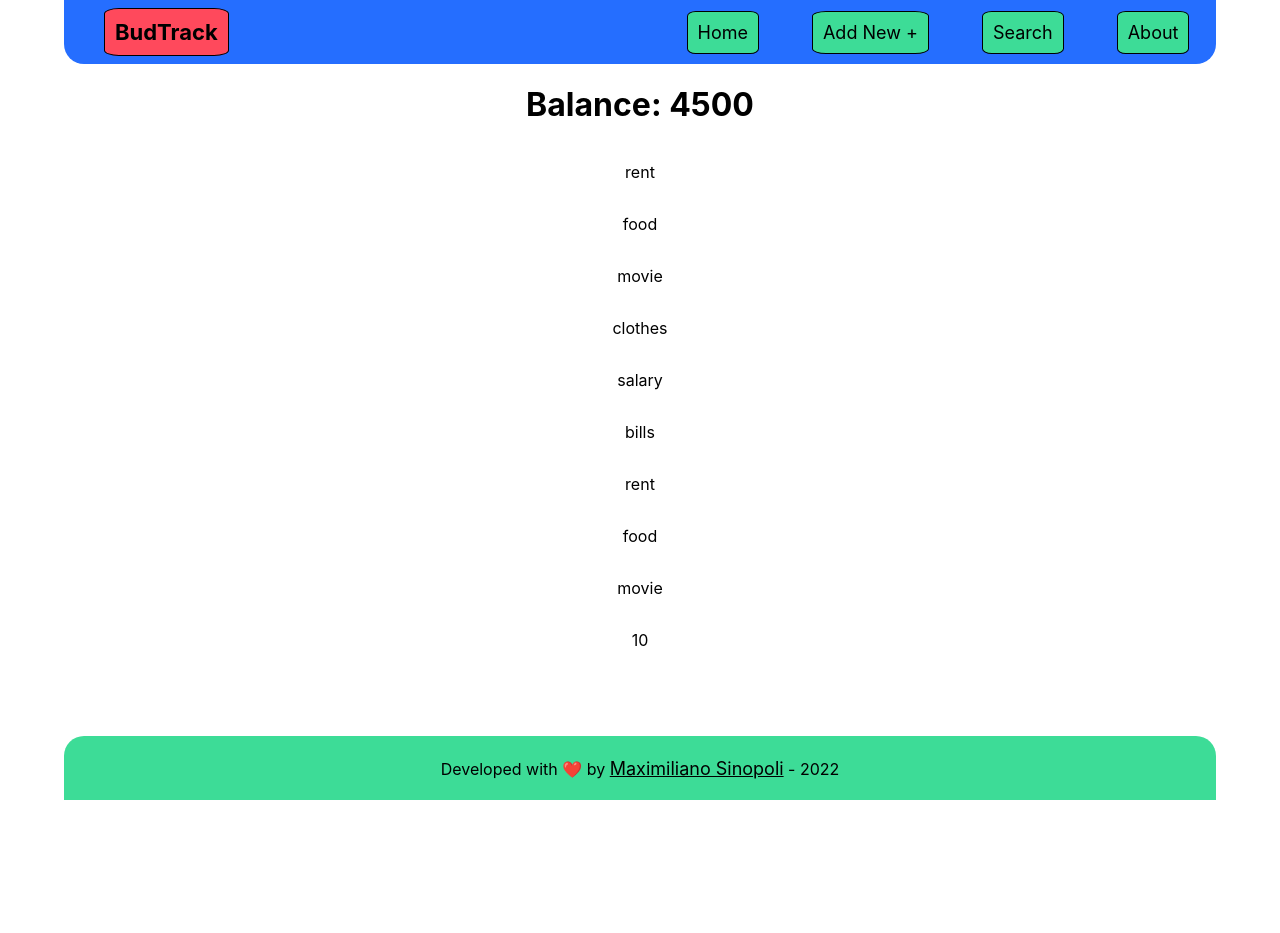
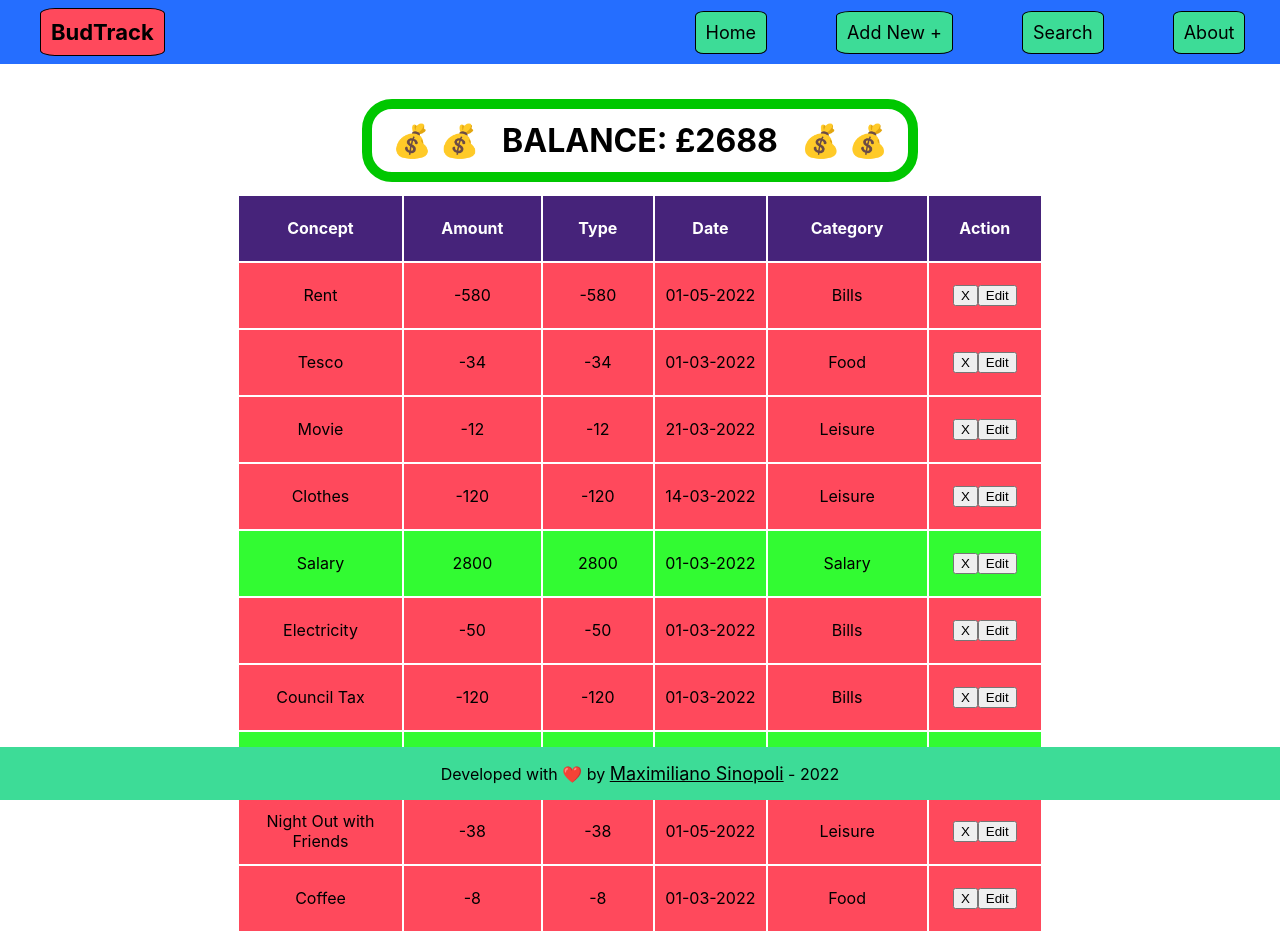
Before and after one commit to maximilianosinopoli/alkemy-challenge-full, a React (Create React App) app in the folder client/: page / in a window 1280 px wide. Before the commit the page ends 800 px from the top, so only its background shows below. Built offline with nearby package versions, Linux system fonts and the light colour scheme.

Commit message:
Styling added to table

```diff
--- a/client/src/App.js
+++ b/client/src/App.js
@@ -6,13 +6,11 @@ import Footer from './components/footer';
 
 function App() {
 
-  let balance = 4500
-
   return (
     <div className='container'>
        <Header />
-       <Balance balance={balance}/>
-      <Footer />
+       <Balance />
+       <Footer />
     </div>
   )
 }
--- a/client/src/components/balance.js
+++ b/client/src/components/balance.js
@@ -1,15 +1,47 @@
 import React from 'react'
 import data from '../data'
+import Transaction from './transaction'
 
-const last10 = data.slice(0,10)
+function Balance() {
 
-function Balance({balance}) {
+const last10 = data.slice(0, 10)
+let balance = 0
+
+last10.map((item) => {
+   return balance = balance + item.price
+})
+
+let balanceStyle = (balance > 0 ? 'green' : 'red')
+
     return (
         <div className='content'>
-            <h1>Balance: {balance}</h1>
-            {last10.map((item, index) => {
-         return <p key={index}>{item.item}</p>
-       })}
+            <h1><span className={balanceStyle}>
+                &#128176;
+                &#128176;
+                &nbsp;
+                BALANCE: £{balance} &nbsp;
+                &#128176;
+                &#128176;</span>
+            </h1>
+
+            <table className='table'>
+
+                <tbody>
+                <tr className='titles'>
+                    <th>Concept</th>
+                    <th>Amount</th>
+                    <th>Type</th>
+                    <th>Date</th>
+                    <th>Category</th>
+                    <th>Action</th>
+                </tr>
+                    {last10.map((item, index) => {
+                        return <Transaction item={item.item} price={item.price} type={item.price} date={item.date} category={item.category} key={index} style={(item.type === 'Entry' ? 'entry' : 'egress')}
+
+                        />
+                    })}
+                </tbody>
+            </table>
         </div>
     )
 }
--- a/client/src/components/header.js
+++ b/client/src/components/header.js
@@ -4,7 +4,7 @@ function Header() {
     return (
         <div className='header'>
             <div className='brand'>
-              <a className='brand-name'href="/">BudTrack</a>
+              <a className='brand-name' href="/">BudTrack</a>
             </div>
             <div className='header-container'>
                 <a className='nav-link' href="/">Home</a>
--- /dev/null
+++ b/client/src/components/transaction.js
@@ -0,0 +1,18 @@
+import React from 'react'
+
+function Transaction({item, price, category, type, date, style}) {
+
+    return (
+                <tr className={style}>
+                    <td>{item}</td>
+                    <td>{price}</td>
+                    <td>{type}</td>
+                    <td>{date}</td>
+                    <td>{category}</td>
+                    <td><button type="">X</button><button type="">Edit</button></td>
+
+                </tr>
+    )
+}
+
+export default Transaction
--- a/client/src/data.js
+++ b/client/src/data.js
@@ -1,87 +1,352 @@
 const data = [
     {
-        item: 'rent',
-        price: 1000,
-        date: '01-03-2022',
-        type: 'expenses',
-        category: 'bills'
+        item: 'Rent',
+        price: -580,
+        date: '01-05-2022',
+        type: 'Egress',
+        category: 'Bills'
     },
     {
-        item: 'food',
-        price: 1000,
+        item: 'Tesco',
+        price: -34,
         date: '01-03-2022',
-        type: 'expenses',
-        category: 'bills'
+        type: 'Egress',
+        category: 'Food'
     },
     {
-        item: 'movie',
-        price: 1000,
-        date: '01-03-2022',
-        type: 'expenses',
-        category: 'bills'
+        item: 'Movie',
+        price: -12,
+        date: '21-03-2022',
+        type: 'Egress',
+        category: 'Leisure'
     },
     {
-        item: 'clothes',
-        price: 1000,
-        date: '01-03-2022',
-        type: 'expenses',
-        category: 'bills'
+        item: 'Clothes',
+        price: -120,
+        date: '14-03-2022',
+        type: 'Egress',
+        category: 'Leisure'
     },
     {
-        item: 'salary',
-        price: 1000,
+        item: 'Salary',
+        price: 2800,
         date: '01-03-2022',
-        type: 'expenses',
-        category: 'bills'
+        type: 'Entry',
+        category: 'Salary'
     },
     {
-        item: 'bills',
-        price: 1000,
+        item: 'Electricity',
+        price: -50,
         date: '01-03-2022',
-        type: 'expenses',
-        category: 'bills'
+        type: 'Egress',
+        category: 'Bills'
     },
     {
-        item: 'rent',
-        price: 1000,
+        item: 'Council Tax',
+        price: -120,
         date: '01-03-2022',
-        type: 'expenses',
-        category: 'bills'
+        type: 'Egress',
+        category: 'Bills'
     },
     {
-        item: 'food',
-        price: 1000,
+        item: 'Freelance Job',
+        price: 850,
         date: '01-03-2022',
-        type: 'expenses',
-        category: 'bills'
+        type: 'Entry',
+        category: 'Salary'
     },
     {
-        item: 'movie',
-        price: 1000,
-        date: '01-03-2022',
-        type: 'expenses',
-        category: 'bills'
+        item: 'Night Out with Friends',
+        price: -38,
+        date: '01-05-2022',
+        type: 'Egress',
+        category: 'Leisure'
     },
     {
-        item: '10',
-        price: 1000,
+        item: 'Coffee',
+        price: -8,
         date: '01-03-2022',
-        type: 'expenses',
-        category: 'bills'
+        type: 'Egress',
+        category: 'Food'
     },
     {
-        item: 'salary',
-        price: 1000,
+        item: 'Lunch',
+        price: -12,
         date: '01-03-2022',
-        type: 'expenses',
-        category: 'bills'
+        type: 'Egress',
+        category: 'Food'
     },
     {
-        item: 'bills',
-        price: 1000,
+        item: 'Present for Mary',
+        price: -50,
         date: '01-03-2022',
-        type: 'expenses',
-        category: 'bills'
+        type: 'Egress',
+        category: 'Others'
+    },
+    {
+        item: 'Rent',
+        price: -580,
+        date: '01-05-2022',
+        type: 'Egress',
+        category: 'Bills'
+    },
+    {
+        item: 'Tesco',
+        price: -34,
+        date: '01-03-2022',
+        type: 'Egress',
+        category: 'Food'
+    },
+    {
+        item: 'Movie',
+        price: -12,
+        date: '21-03-2022',
+        type: 'Egress',
+        category: 'Leisure'
+    },
+    {
+        item: 'Clothes',
+        price: -120,
+        date: '14-03-2022',
+        type: 'Egress',
+        category: 'Leisure'
+    },
+    {
+        item: 'Salary',
+        price: 2800,
+        date: '01-03-2022',
+        type: 'Entry',
+        category: 'Salary'
+    },
+    {
+        item: 'Electricity',
+        price: -50,
+        date: '01-03-2022',
+        type: 'Egress',
+        category: 'Bills'
+    },
+    {
+        item: 'Council Tax',
+        price: -120,
+        date: '01-03-2022',
+        type: 'Egress',
+        category: 'Bills'
+    },
+    {
+        item: 'Freelance Job',
+        price: 850,
+        date: '01-03-2022',
+        type: 'Entry',
+        category: 'Salary'
+    },
+    {
+        item: 'Night Out with Friends',
+        price: -38,
+        date: '01-05-2022',
+        type: 'Egress',
+        category: 'Leisure'
+    },
+    {
+        item: 'Coffee',
+        price: -8,
+        date: '01-03-2022',
+        type: 'Egress',
+        category: 'Food'
+    },
+    {
+        item: 'Lunch',
+        price: -12,
+        date: '01-03-2022',
+        type: 'Egress',
+        category: 'Food'
+    },
+    {
+        item: 'Present for Mary',
+        price: -50,
+        date: '01-03-2022',
+        type: 'Egress',
+        category: 'Others'
+    },
+    {
+        item: 'Rent',
+        price: -580,
+        date: '01-05-2022',
+        type: 'Egress',
+        category: 'Bills'
+    },
+    {
+        item: 'Tesco',
+        price: -34,
+        date: '01-03-2022',
+        type: 'Egress',
+        category: 'Food'
+    },
+    {
+        item: 'Movie',
+        price: -12,
+        date: '21-03-2022',
+        type: 'Egress',
+        category: 'Leisure'
+    },
+    {
+        item: 'Clothes',
+        price: -120,
+        date: '14-03-2022',
+        type: 'Egress',
+        category: 'Leisure'
+    },
+    {
+        item: 'Salary',
+        price: 2800,
+        date: '01-03-2022',
+        type: 'Entry',
+        category: 'Salary'
+    },
+    {
+        item: 'Electricity',
+        price: -50,
+        date: '01-03-2022',
+        type: 'Egress',
+        category: 'Bills'
+    },
+    {
+        item: 'Council Tax',
+        price: -120,
+        date: '01-03-2022',
+        type: 'Egress',
+        category: 'Bills'
+    },
+    {
+        item: 'Freelance Job',
+        price: 850,
+        date: '01-03-2022',
+        type: 'Entry',
+        category: 'Salary'
+    },
+    {
+        item: 'Night Out with Friends',
+        price: -38,
+        date: '01-05-2022',
+        type: 'Egress',
+        category: 'Leisure'
+    },
+    {
+        item: 'Coffee',
+        price: -8,
+        date: '01-03-2022',
+        type: 'Egress',
+        category: 'Food'
+    },
+    {
+        item: 'Lunch',
+        price: -12,
+        date: '01-03-2022',
+        type: 'Egress',
+        category: 'Food'
+    },
+    {
+        item: 'Present for Mary',
+        price: -50,
+        date: '01-03-2022',
+        type: 'Egress',
+        category: 'Others'
+    },
+    {
+        item: 'Rent',
+        price: -580,
+        date: '01-05-2022',
+        type: 'Egress',
+        category: 'Bills'
+    },
+    {
+        item: 'Tesco',
+        price: -34,
+        date: '01-03-2022',
+        type: 'Egress',
+        category: 'Food'
+    },
+    {
+        item: 'Movie',
+        price: -12,
+        date: '21-03-2022',
+        type: 'Egress',
+        category: 'Leisure'
+    },
+    {
+        item: 'Clothes',
+        price: -120,
+        date: '14-03-2022',
+        type: 'Egress',
+        category: 'Leisure'
+    },
+    {
+        item: 'Salary',
+        price: 2800,
+        date: '01-03-2022',
+        type: 'Entry',
+        category: 'Salary'
+    },
+    {
+        item: 'Electricity',
+        price: -50,
+        date: '01-03-2022',
+        type: 'Egress',
+        category: 'Bills'
+    },
+    {
+        item: 'Council Tax',
+        price: -120,
+        date: '01-03-2022',
+        type: 'Egress',
+        category: 'Bills'
+    },
+    {
+        item: 'Freelance Job',
+        price: 850,
+        date: '01-03-2022',
+        type: 'Entry',
+        category: 'Salary'
+    },
+    {
+        item: 'Night Out with Friends',
+        price: -38,
+        date: '01-05-2022',
+        type: 'Egress',
+        category: 'Leisure'
+    },
+    {
+        item: 'Coffee',
+        price: -8,
+        date: '01-03-2022',
+        type: 'Egress',
+        category: 'Food'
+    },
+    {
+        item: 'Lunch',
+        price: -12,
+        date: '01-03-2022',
+        type: 'Egress',
+        category: 'Food'
+    },
+    {
+        item: 'Present for Mary',
+        price: -50,
+        date: '01-03-2022',
+        type: 'Egress',
+        category: 'Others'
+    },  {
+        item: 'Lunch',
+        price: -12,
+        date: '01-03-2022',
+        type: 'Egress',
+        category: 'Food'
+    },
+    {
+        item: 'Present for Mary',
+        price: -50,
+        date: '01-03-2022',
+        type: 'Egress',
+        category: 'Others'
     }
 ]
 
--- a/client/src/index.css
+++ b/client/src/index.css
@@ -14,11 +14,12 @@ body {
 }
 
 .content {
-  margin: auto;
+  margin-top: 100px;
+  margin-bottom: 100px;
   display: flex;
   align-items: center;
   flex-direction: column;
-  height: 84vh;
+  min-height: 87vh;
   width: 90%;
 }
 
@@ -26,21 +27,26 @@ body {
   background-color: rgb(204, 204, 204);
   min-height: 8vh;
   background-color: #256eff;
-  width: 90%;
+  width: 100%;
   display: flex;
   align-items: center;
   justify-content: center;
-  border-radius: 0px 0px 20px 20px;
+  /* border-radius: 0px 0px 20px 20px; */
+  overflow: hidden;
+  position: fixed;
 }
 
 .footer {
-  min-height: 8vh;
-  width: 90%;
+  min-height: 5vh;
+  width: 100%;
   background-color: #3ddc97;
   display: flex;
   align-items: center;
   justify-content: center;
-  border-radius: 20px 20px 0px 0px;
+  /* border-radius: 20px 20px 0px 0px; */
+  overflow: hidden;
+  position: fixed;
+  bottom: 0;
 }
 
 a {
@@ -88,12 +94,12 @@ a {
   padding: 10px;
 }
 
-.red {
-  background-color: red;
+.egress {
+  background-color: #ff495c;
 }
 
-.green {
-  background-color: rgb(173, 218, 173);
+.entry {
+  background-color: rgb(50, 251, 50);
 }
 
 .developer {
@@ -104,3 +110,41 @@ a {
   font-weight: bold;
   transform: scale(1.1);
 }
+
+table {
+  width: 70%;
+  margin-top: 12px;
+}
+
+td {
+  width: 50px;
+  display: table-cell;
+  text-align: center;
+}
+
+tbody {
+  background-color: lime;
+}
+
+tr {
+  height: 65px;
+}
+
+.titles {
+  background-color: #46237a;
+  color: white;
+}
+
+.green {
+  /* background-color: rgb(0, 253, 0); */
+  padding: 12px 20px 12px 20px;
+  border-radius: 30px;
+  border: 10px rgb(0, 199, 0) solid;
+}
+
+.red {
+  /* background-color: #ff0019; */
+  padding: 12px 20px 12px 20px;
+  border-radius: 30px;
+  border: 10px red solid;
+}
```
